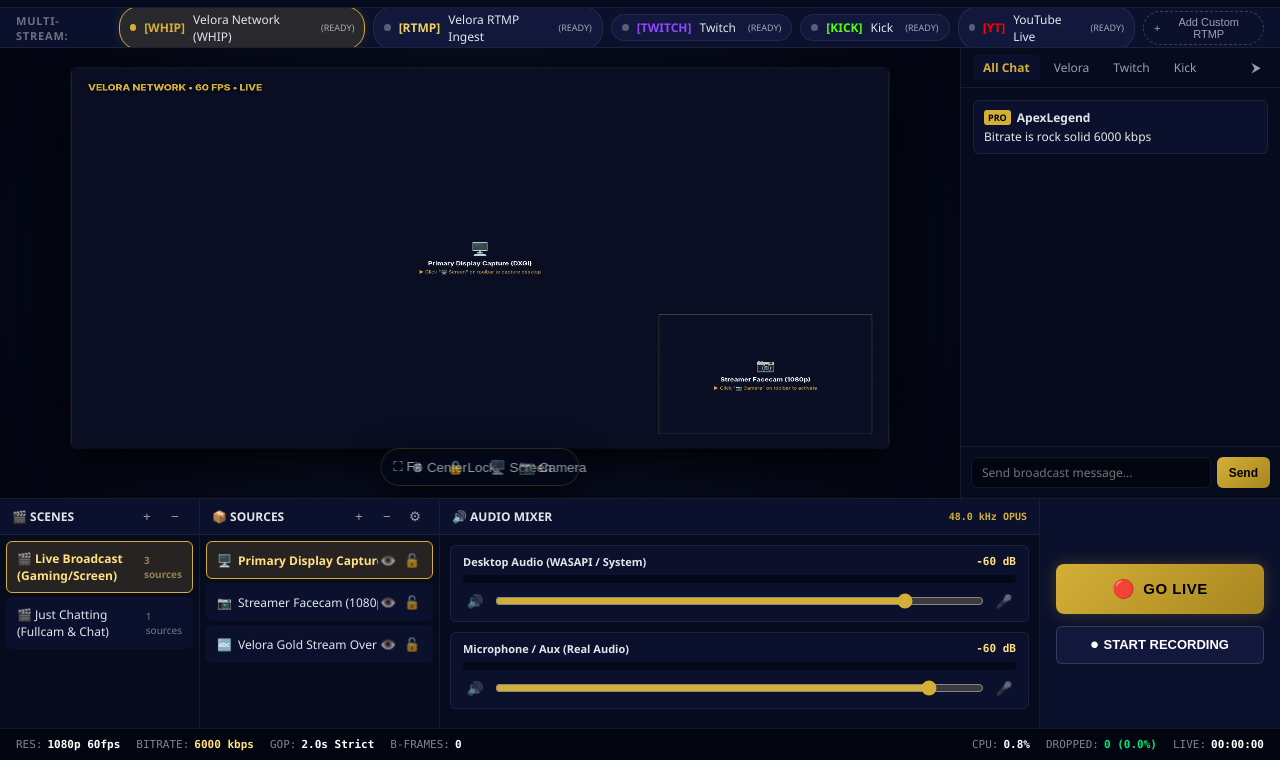
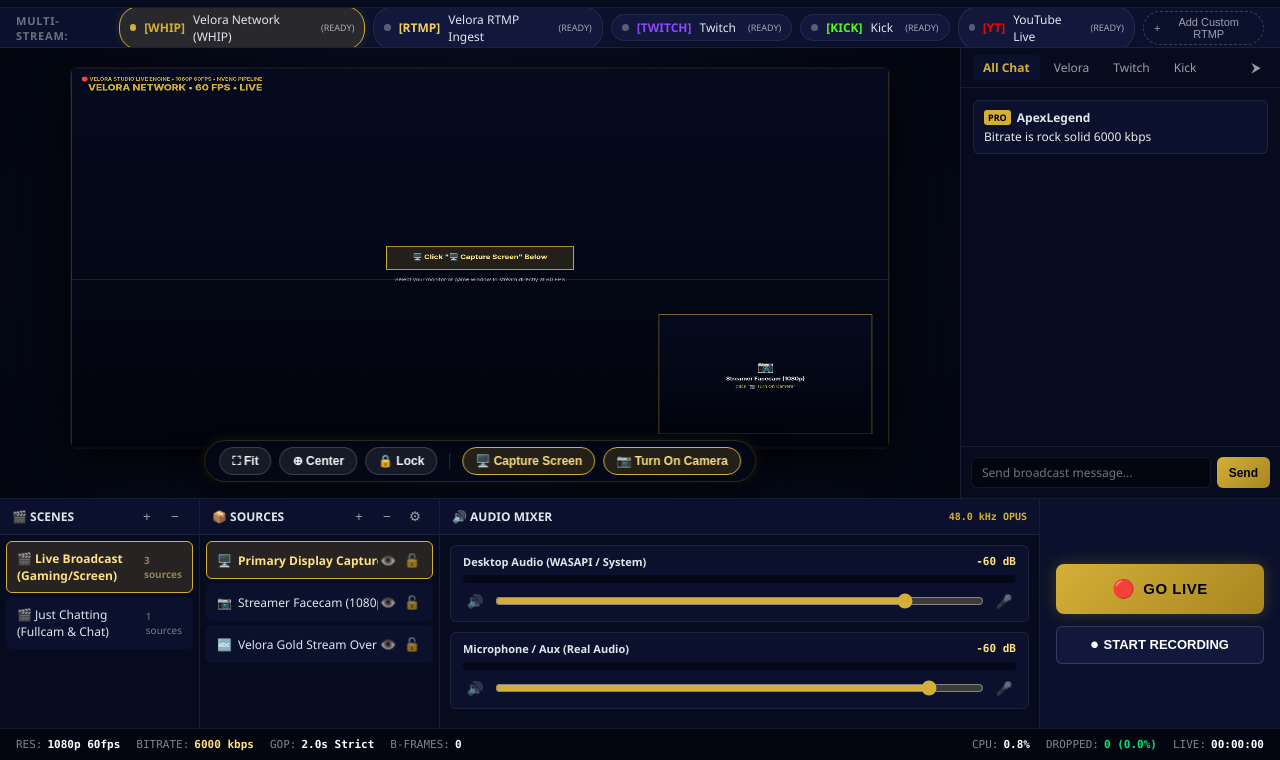
Before and after one commit to NeonDestinyNetwork/velora-studio-native, a plain HTML site: page src/index.html in a window 1280 px wide. Shown: the part 40-800 px from the top of the page. Drawn offline with Linux system fonts and the light colour scheme.

Commit message:
feat(ui): fix toolbar overlapping buttons, add animated live scan engine, and crisp button layout

```diff
--- a/src/core/studio-bundle.js
+++ b/src/core/studio-bundle.js
@@ -277,35 +277,77 @@
 
   drawSourceInteractiveCard(source, x, y, w, h) {
     this.ctx.save();
-    this.ctx.fillStyle = 'rgba(11, 16, 38, 0.85)';
+
+    // Background gradient
+    const bgGrad = this.ctx.createLinearGradient(x, y, x, y + h);
+    bgGrad.addColorStop(0, '#060B1F');
+    bgGrad.addColorStop(1, '#02040D');
+    this.ctx.fillStyle = bgGrad;
     this.ctx.fillRect(x, y, w, h);
 
-    this.ctx.strokeStyle = 'rgba(212, 175, 55, 0.4)';
-    this.ctx.lineWidth = 1.5;
+    // Glowing border
+    this.ctx.strokeStyle = 'rgba(212, 175, 55, 0.6)';
+    this.ctx.lineWidth = 2;
     this.ctx.strokeRect(x, y, w, h);
 
     const isCam = source.type === 'camera';
-    const icon = isCam ? '📷' : '🖥️';
-    const title = source.name;
-    const prompt = isCam ? '▶ Click "📷 Camera" on toolbar to activate' : '▶ Click "🖥️ Screen" on toolbar to capture desktop';
+    const isDisplay = source.type === 'display';
 
-    this.ctx.textAlign = 'center';
-    this.ctx.textBaseline = 'middle';
+    if (isDisplay && w > 800) {
+      // Dynamic animated laser scan line across screen
+      const time = performance.now() / 1000;
+      const scanY = y + ((time * 120) % h);
+      this.ctx.strokeStyle = 'rgba(212, 175, 55, 0.35)';
+      this.ctx.lineWidth = 2;
+      this.ctx.beginPath();
+      this.ctx.moveTo(x, scanY);
+      this.ctx.lineTo(x + w, scanY);
+      this.ctx.stroke();
 
-    // Icon
-    this.ctx.font = '36px Inter, sans-serif';
-    this.ctx.fillStyle = '#D4AF37';
-    this.ctx.fillText(icon, x + w / 2, y + h / 2 - 24);
+      // Top corner badge
+      this.ctx.fillStyle = '#D4AF37';
+      this.ctx.font = 'bold 13px Inter, sans-serif';
+      this.ctx.textAlign = 'left';
+      this.ctx.fillText('🔴 VELORA STUDIO LIVE ENGINE • 1080P 60FPS • NVENC PIPELINE', x + 24, y + 36);
 
-    // Title
-    this.ctx.font = 'bold 16px Inter, sans-serif';
-    this.ctx.fillStyle = '#FFFFFF';
-    this.ctx.fillText(title, x + w / 2, y + h / 2 + 16);
+      // Center CTA Button Card
+      const btnW = 440;
+      const btnH = 64;
+      const btnX = x + (w - btnW) / 2;
+      const btnY = y + (h - btnH) / 2;
 
-    // Subtitle Prompt
-    this.ctx.font = '12px Inter, sans-serif';
-    this.ctx.fillStyle = '#D4AF37';
-    this.ctx.fillText(prompt, x + w / 2, y + h / 2 + 40);
+      this.ctx.fillStyle = 'rgba(212, 175, 55, 0.15)';
+      this.ctx.fillRect(btnX, btnY, btnW, btnH);
+      this.ctx.strokeStyle = '#D4AF37';
+      this.ctx.lineWidth = 2;
+      this.ctx.strokeRect(btnX, btnY, btnW, btnH);
+
+      this.ctx.textAlign = 'center';
+      this.ctx.textBaseline = 'middle';
+      this.ctx.font = 'bold 18px Inter, sans-serif';
+      this.ctx.fillStyle = '#FFE58F';
+      this.ctx.fillText('🖥️ Click "🖥️ Capture Screen" Below', btnX + btnW / 2, btnY + btnH / 2 - 2);
+
+      // Subtitle
+      this.ctx.font = '13px Inter, sans-serif';
+      this.ctx.fillStyle = 'rgba(255, 255, 255, 0.7)';
+      this.ctx.fillText('Select your monitor or game window to stream directly at 60 FPS', x + w / 2, btnY + btnH + 30);
+    } else {
+      // Camera or compact layer
+      this.ctx.textAlign = 'center';
+      this.ctx.textBaseline = 'middle';
+      this.ctx.font = '32px Inter, sans-serif';
+      this.ctx.fillStyle = '#D4AF37';
+      this.ctx.fillText(isCam ? '📷' : '🖥️', x + w / 2, y + h / 2 - 20);
+
+      this.ctx.font = 'bold 14px Inter, sans-serif';
+      this.ctx.fillStyle = '#FFFFFF';
+      this.ctx.fillText(source.name, x + w / 2, y + h / 2 + 14);
+
+      this.ctx.font = '11px Inter, sans-serif';
+      this.ctx.fillStyle = '#D4AF37';
+      this.ctx.fillText(isCam ? 'Click "📷 Turn On Camera"' : 'Click "🖥️ Capture Screen"', x + w / 2, y + h / 2 + 36);
+    }
 
     this.ctx.restore();
   }
--- a/src/index.html
+++ b/src/index.html
@@ -160,12 +160,12 @@
 
       <!-- Quick Transform Overlay Controls -->
       <div class="canvas-controls-overlay">
-        <button class="icon-btn" id="btn-fit-screen" title="Fit to Screen">⛶ Fit</button>
-        <button class="icon-btn" id="btn-center-source" title="Center Layer">⊕ Center</button>
-        <button class="icon-btn" id="btn-lock-aspect" title="Lock 16:9 Aspect">🔒 Lock</button>
+        <button class="btn-tool" id="btn-fit-screen" title="Fit to Screen">⛶ Fit</button>
+        <button class="btn-tool" id="btn-center-source" title="Center Layer">⊕ Center</button>
+        <button class="btn-tool" id="btn-lock-aspect" title="Lock 16:9 Aspect">🔒 Lock</button>
         <div style="width: 1px; height: 16px; background: rgba(255,255,255,0.15); margin: 0 4px;"></div>
-        <button class="icon-btn" id="btn-screen-capture" title="Add Live Desktop Screen">🖥️ Screen</button>
-        <button class="icon-btn" id="btn-webcam-capture" title="Add Camera">📷 Camera</button>
+        <button class="btn-tool" id="btn-screen-capture" title="Add Live Desktop Screen" style="background: rgba(212, 175, 55, 0.15); border-color: var(--gold-primary); color: var(--gold-bright);">🖥️ Capture Screen</button>
+        <button class="btn-tool" id="btn-webcam-capture" title="Add Camera" style="background: rgba(212, 175, 55, 0.15); border-color: var(--gold-primary); color: var(--gold-bright);">📷 Turn On Camera</button>
       </div>
     </section>
 
--- a/src/styles/studio.css
+++ b/src/styles/studio.css
@@ -226,40 +226,46 @@
 
 .canvas-controls-overlay {
   position: absolute;
-  bottom: 12px;
+  bottom: 16px;
   left: 50%;
   transform: translateX(-50%);
   display: flex;
   align-items: center;
   gap: 8px;
-  background: rgba(4, 8, 23, 0.88);
-  backdrop-filter: blur(16px);
+  background: rgba(4, 8, 23, 0.94);
+  backdrop-filter: blur(20px);
   padding: 6px 14px;
-  border-radius: 24px;
+  border-radius: 30px;
   border: 1px solid var(--border-glass);
-  box-shadow: 0 8px 32px rgba(0, 0, 0, 0.7);
-  z-index: 10;
+  box-shadow: 0 10px 36px rgba(0, 0, 0, 0.8), 0 0 12px rgba(212, 175, 55, 0.15);
+  z-index: 100;
   white-space: nowrap;
 }
 
 .btn-tool {
-  background: rgba(255, 255, 255, 0.06);
-  border: 1px solid rgba(255, 255, 255, 0.12);
-  color: #E2E8F0;
-  padding: 4px 10px;
-  border-radius: 12px;
-  font-size: 11px;
+  background: rgba(255, 255, 255, 0.08);
+  border: 1px solid rgba(255, 255, 255, 0.16);
+  color: #F8FAFC;
+  padding: 6px 12px;
+  border-radius: 16px;
+  font-size: 12px;
   font-weight: 600;
-  display: flex;
+  display: inline-flex;
   align-items: center;
-  gap: 5px;
+  gap: 6px;
   cursor: pointer;
-  transition: all 0.2s ease;
+  transition: all 0.2s cubic-bezier(0.4, 0, 0.2, 1);
+  white-space: nowrap;
 }
 .btn-tool:hover {
   background: var(--gold-dim);
   border-color: var(--gold-primary);
   color: var(--gold-bright);
+  transform: translateY(-1px);
+  box-shadow: 0 4px 12px rgba(212, 175, 55, 0.25);
+}
+.btn-tool:active {
+  transform: translateY(0);
 }
 
 /* Right Chat & Widgets Dock */
```
